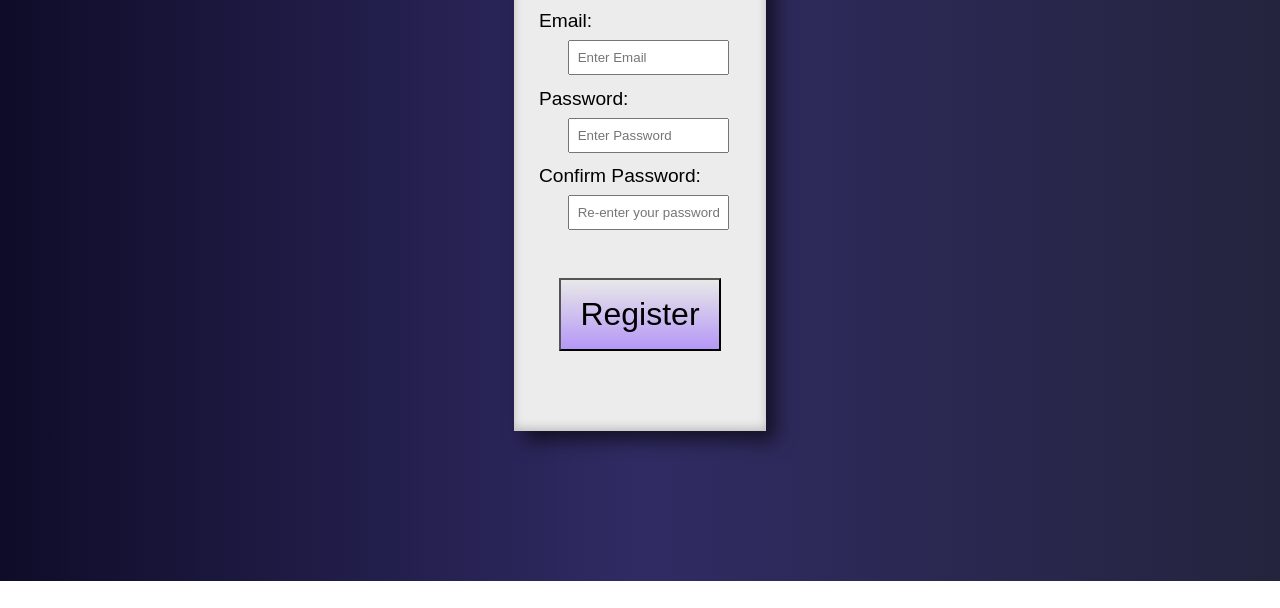
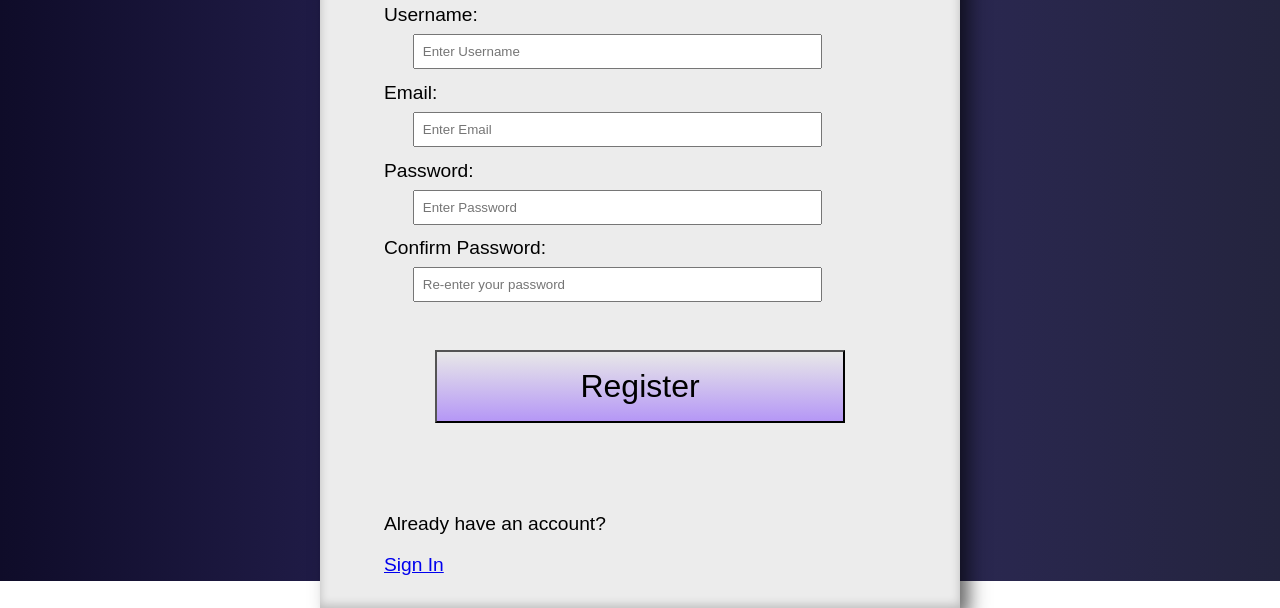
Before and after one commit to BrianV20/Pagina-tributo-a-Bryan-Fury, a plain HTML site: page VelazquezBrian-Login/register.html in a window 1280 px wide. Shown: the part 219-827 px from the top of the page. Before the commit the page ends 800 px from the top, so only its background shows below. Drawn offline with Linux system fonts and the light colour scheme.

Commit message:
Arreglado el tema del styling al body, y añadida una redireccion al login desde el register.

```diff
--- a/VelazquezBrian-Login/loginStyle.css
+++ b/VelazquezBrian-Login/loginStyle.css
@@ -18,14 +18,20 @@ body {
     /*/background: -webkit-linear-gradient(to right, #4e54c8, #8f94fb);
     background: linear-gradient(to right, #4e54c8, #8f94fb);/*/
 
-    background: -webkit-linear-gradient(to right, #0f0c29, #302b63, #24243e);
+    /* background: -webkit-linear-gradient(to right, #0f0c29, #302b63, #24243e); */
+    /* background: linear-gradient(to right, #0f0c29, #302b63, #24243e); */
+    margin: 0;
+}
+
+.container {
     background: linear-gradient(to right, #0f0c29, #302b63, #24243e);
+    height: 100vh;
+    padding-top: 5rem;
 }
 
 .main {
     display: flex;
     flex-direction: column;
-    background-color: antiquewhite;
     width: 20%;
     min-height: 30vh;
     margin: 0 auto;
@@ -117,6 +123,12 @@ a:hover {
 
 
 
+@media (max-width: 1100px) {
+    .main {
+        width: 50%;
+    }
+}
+
 @media (max-width: 768px) {
     .main {
         width: 80%;
--- a/VelazquezBrian-Login/register.html
+++ b/VelazquezBrian-Login/register.html
@@ -9,6 +9,7 @@
 </head>
 <body>
     <main>
+        <div class="container">
             <form>
                 <div class="main">
                     <div class="form-title">
@@ -28,9 +29,15 @@
                     </div>
 
                     <div class="form-footer">
+                        <p>
+                            <br>
+                            Already have an account?
+                        </p>
+                        <a href="login.html">Sign In</a>
                     </div>
                 </div>
             </form>
+        </div>
 
 
         <!--<form action="login.php" method="post">
--- a/VelazquezBrian-Login/registerStyle.css
+++ b/VelazquezBrian-Login/registerStyle.css
@@ -4,14 +4,20 @@
 
 body {
     /* background-color: #e8e8e8; */
-    background: -webkit-linear-gradient(to right, #0f0c29, #302b63, #24243e);
+    /* background: -webkit-linear-gradient(to right, #0f0c29, #302b63, #24243e); */
+    /* background: linear-gradient(to right, #0f0c29, #302b63, #24243e); */
+    margin: 0;
+}
+
+.container {
     background: linear-gradient(to right, #0f0c29, #302b63, #24243e);
+    height: 100vh;
+    padding-top: 5rem;
 }
 
 .main {
     display: flex;
     flex-direction: column;
-    background-color: antiquewhite;
     width: 20%;
     min-height: 30vh;
     margin: 0 auto;
@@ -94,6 +100,11 @@ input {
 
 
 
+@media (max-width: 1300px) {
+    .main {
+        width: 50%;
+    }
+}
 
 @media (max-width: 768px) {
     .main {
```
Also changed, not shown: VelazquezBrian-Login/login.html (+4 -1 lines). Lines whose indentation alone changed are shown as unchanged.
